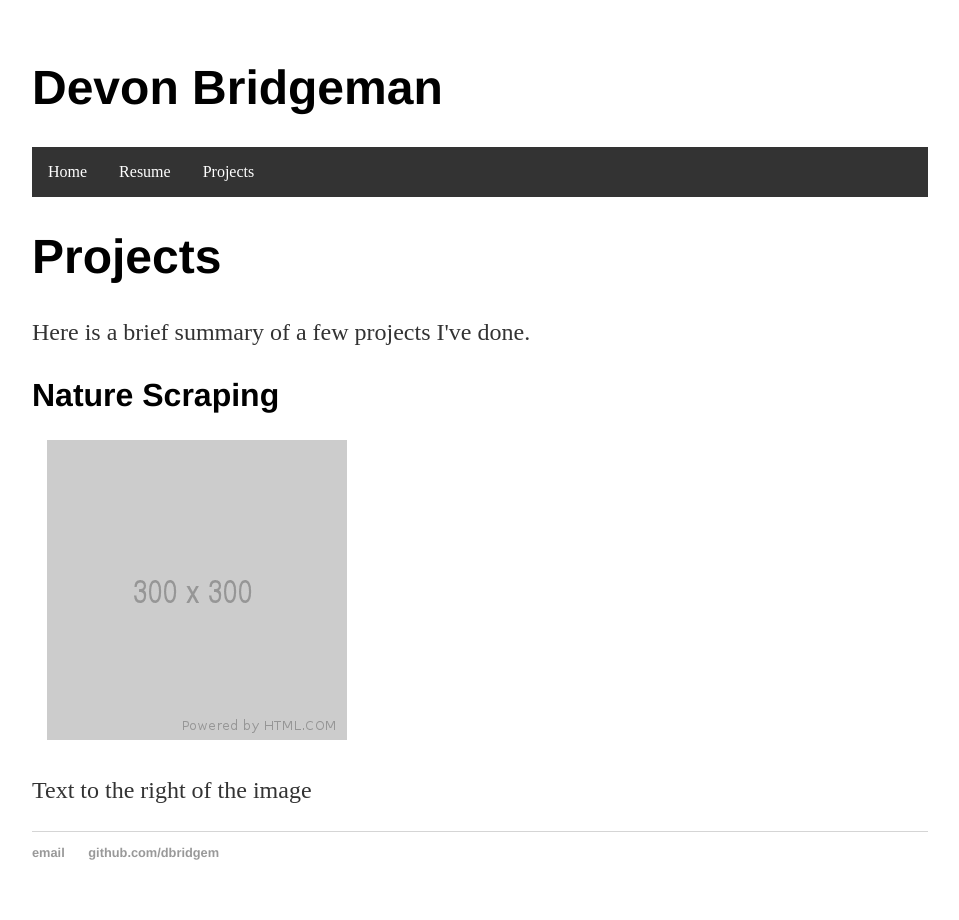
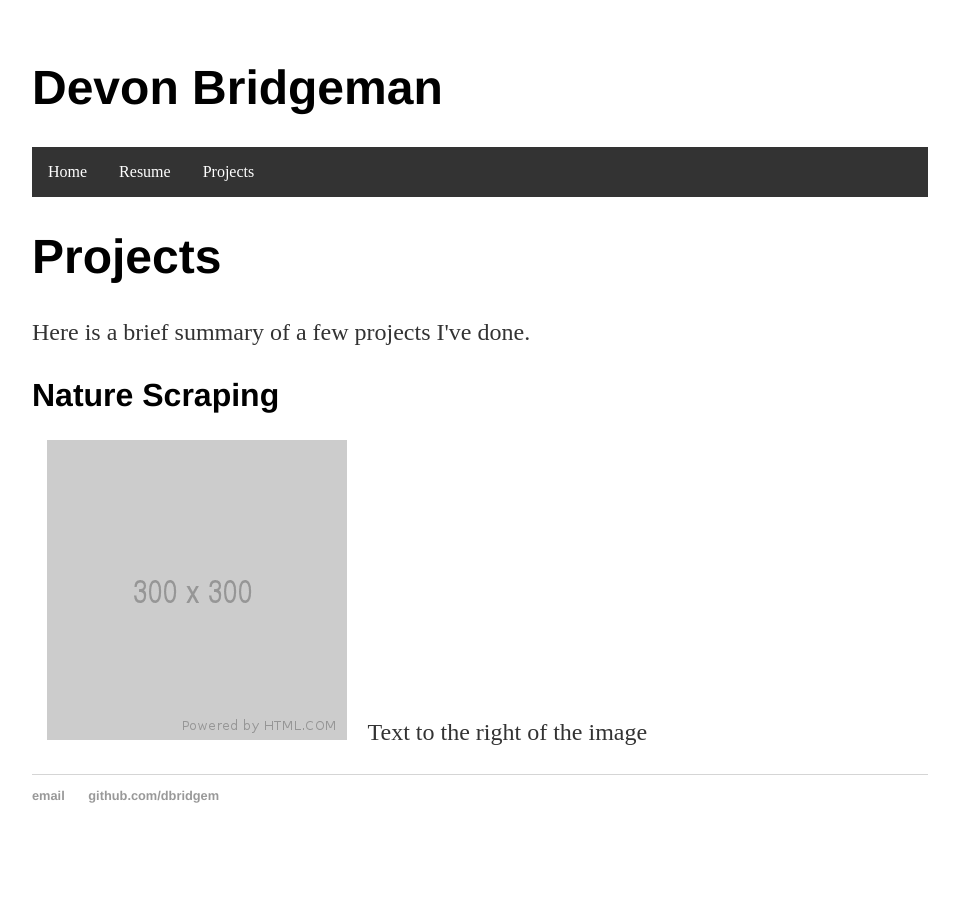
Before and after one commit to dbridgem/dbridgem.github.io, a Jekyll site: the page built from projects/index.html, in a window 1280 px wide. Shown: the whole page, without its empty margins (160-1119 px from the left). Built offline with Jekyll 4.4.1, drawn with Linux system fonts in a browser that asks for light colours.

Commit message:
Update index.html

```diff
--- a/projects/index.html
+++ b/projects/index.html
@@ -9,6 +9,6 @@ title: Devon Bridgeman
 
 <div class="project">
 	<h2>Nature Scraping</h2>
-	<p><img style = "padding: 0 15px; float: left," img src = "300.png" alt ="Image_Placeholder.png" height = 300 width = 300/></p>
-	<p>Text to the right of the image</p>
+	<p><img style = "padding: 0 15px; float: left," img src = "300.png" alt ="Image_Placeholder.png" height = 300 width = 300/>
+	Text to the right of the image</p>
 </div>
```
